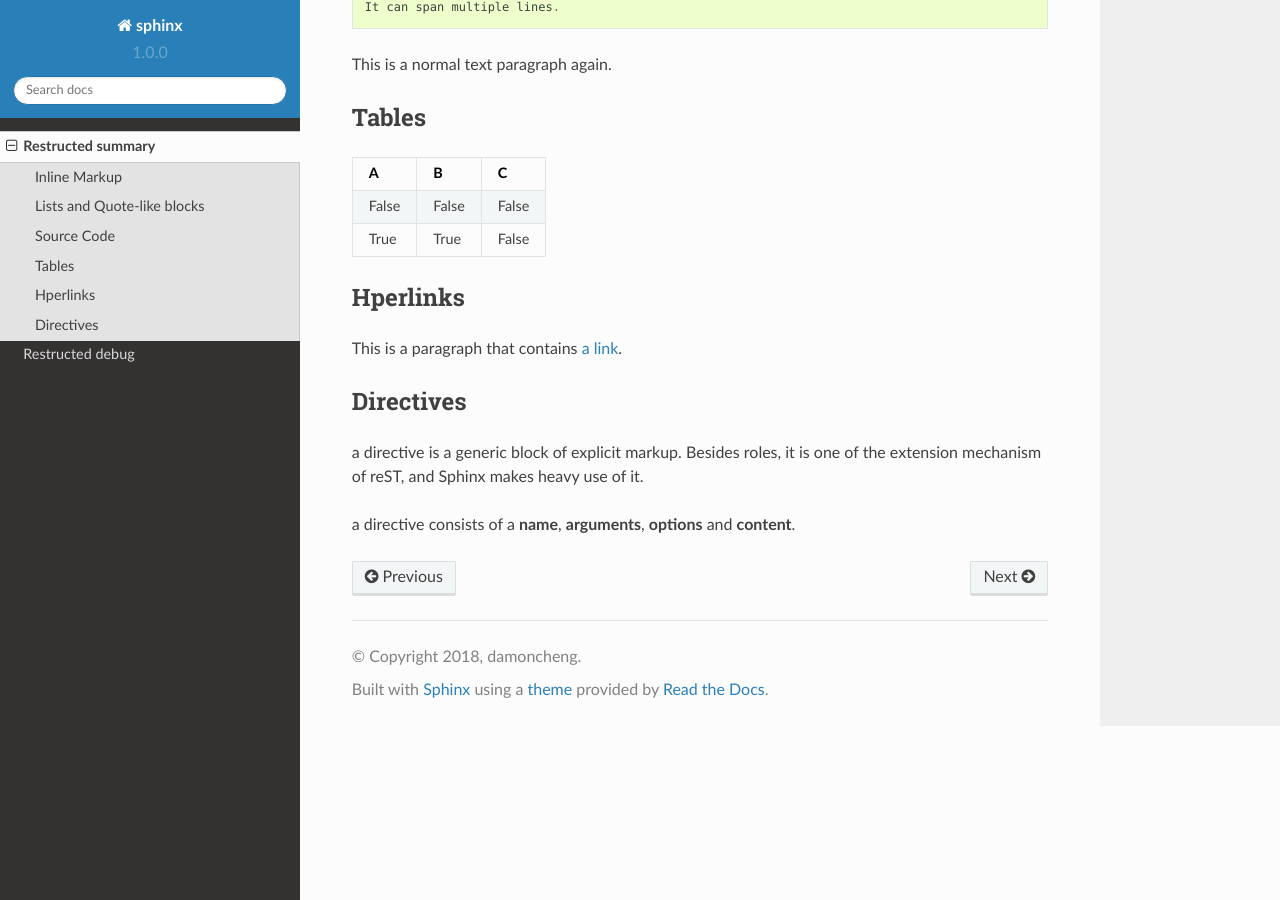
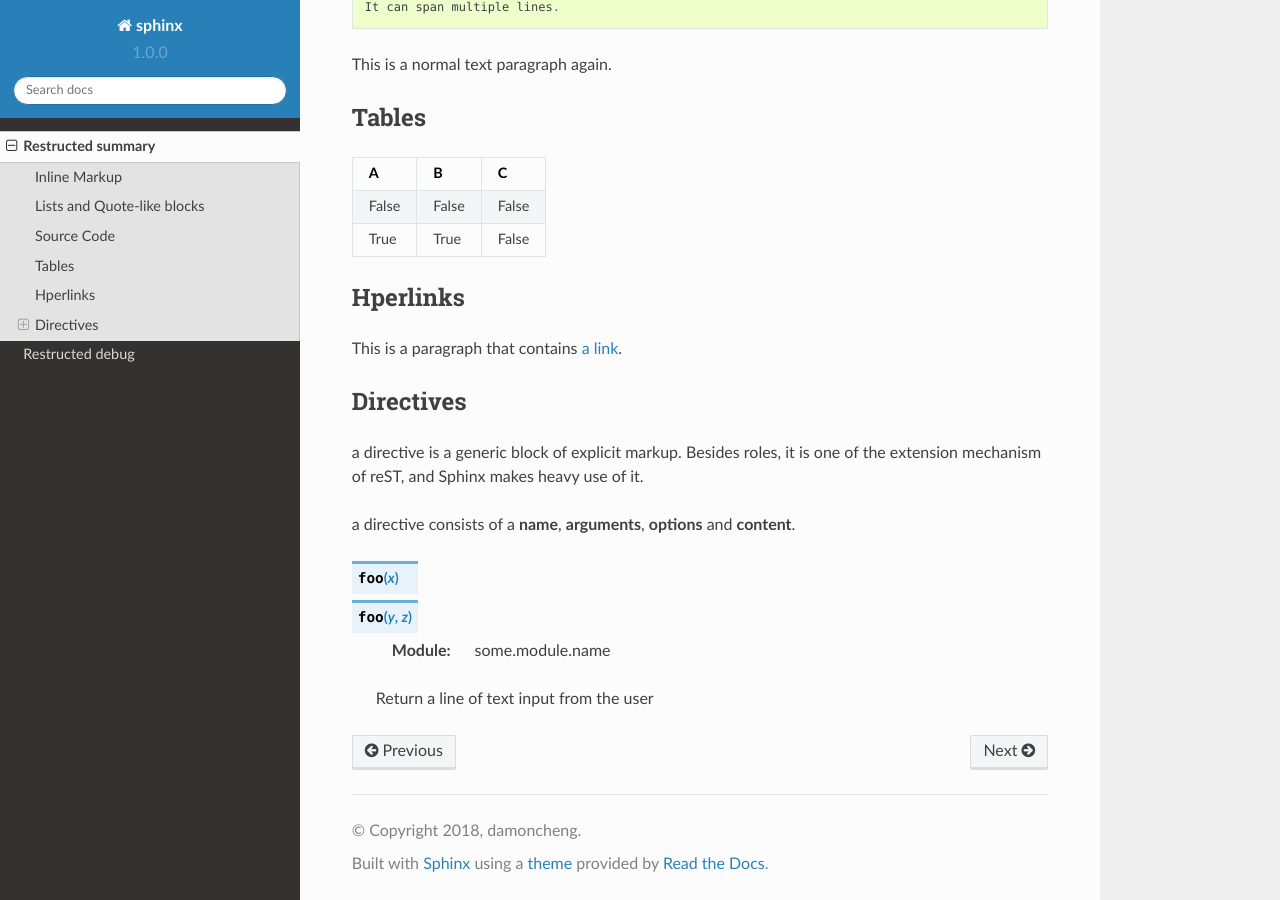
Before and after one commit to damoncheng/Sphinx, a Sphinx documentation site: the page built from source/restructed/restructed.rst, in a window 1280 px wide and 900 px high, scrolled down 1269 px. Built offline with Sphinx 7.4.7 and the Read the Docs theme 2.0.0, drawn with Linux system fonts in a browser that asks for light colours.

Commit message:
familar restructedText

```diff
--- a/source/restructed/restructed.rst
+++ b/source/restructed/restructed.rst
@@ -84,3 +84,11 @@ a directive is a generic block of explicit markup. Besides roles, it is one of t
 of reST, and Sphinx makes heavy use of it.
 
 a directive consists of a **name**, **arguments**, **options** and **content**.
+
+
+.. function:: foo(x)
+              foo(y, z)
+
+   :module: some.module.name
+
+   Return a line of text input from the user
```
Also changed, not shown: 1 other file.
